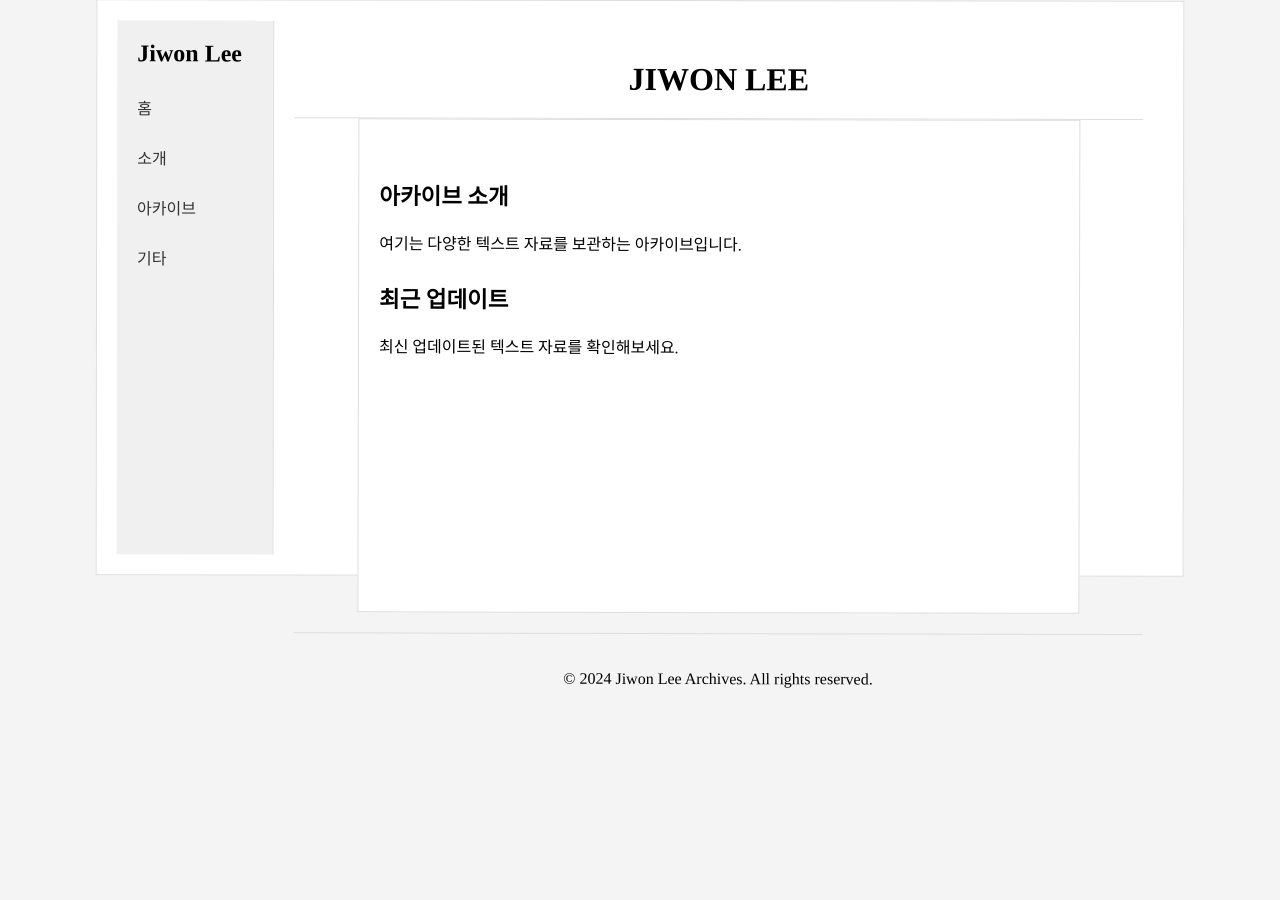
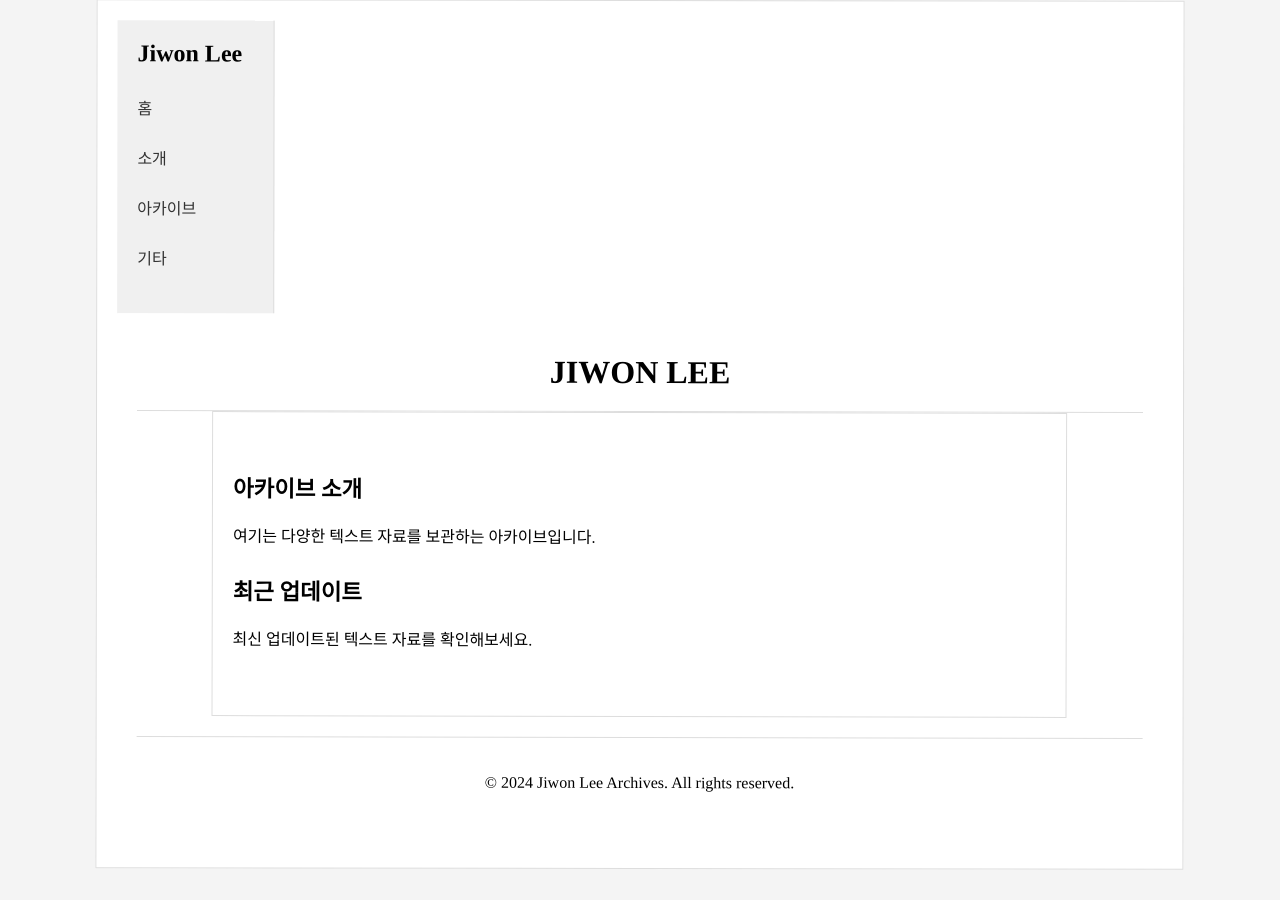
Before and after one commit to LfayeJ/archives, a Jekyll site: the page built from index.html, in a window 1280 px wide. Built offline with Jekyll 4.4.1, drawn with Linux system fonts in a browser that asks for light colours; some web fonts are replaced.

Commit message:
Update styles.css

```diff
--- a/assets/css/styles.css
+++ b/assets/css/styles.css
@@ -24,6 +24,7 @@ body {
 
 .container {
   display: flex; /* Flexbox를 사용하여 요소를 가로로 정렬 */
+  flex-direction: column; /* 필요에 따라 세로로도 정렬할 수 있음 */
   width: var(--container-width);
   height: 100%;
   margin: 0 auto;
```
